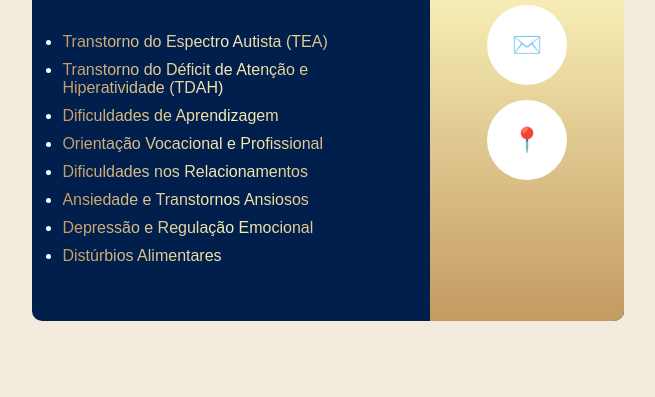
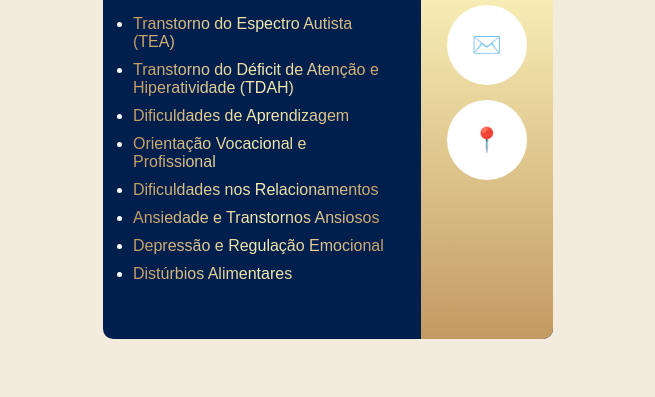
Before and after one commit to mariosrg/maiarapsi, a plain HTML site: page index.html in a window 1280 px wide. Shown: the part 403-800 px from the top of the page, without its empty margins (312-967 px from the left). Drawn offline with Linux system fonts and the light colour scheme.

Commit message:
Update index.html

```diff
--- a/index.html
+++ b/index.html
@@ -23,7 +23,7 @@
         }
         .container {
             display: flex;
-            max-width: 800px;
+            max-width: 450px;
             background: #001F4D;
             border-radius: 10px;
             overflow: hidden;
@@ -32,13 +32,13 @@
             padding: 20px;
         }
         .left {
-            width: 70%;
+            width: 75%;
             display: flex;
             flex-direction: column;
             align-items: center;
         }
         .right {
-            width: 30%;
+            width: 25%;
             display: flex;
             flex-direction: column;
             align-items: center;
```
